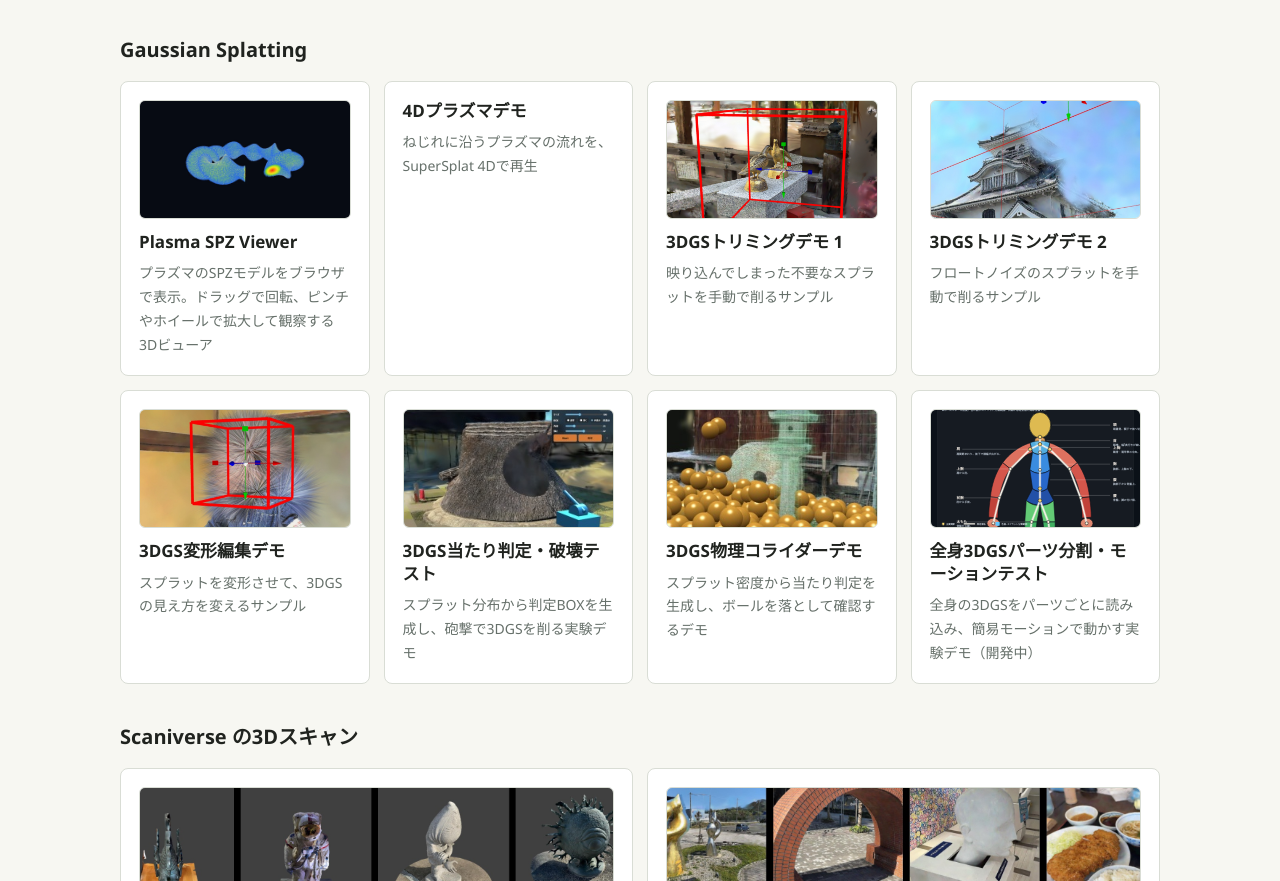
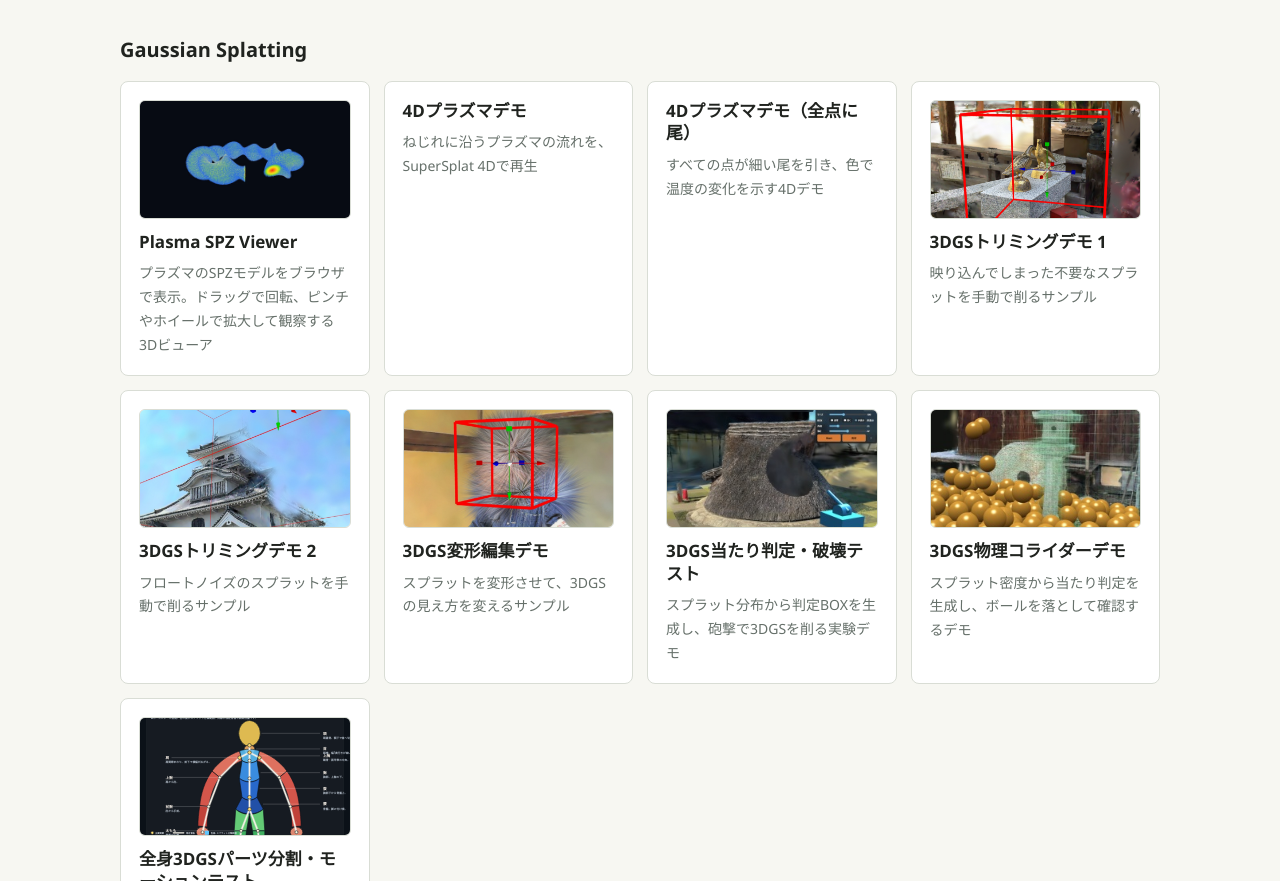
Before and after one commit to ykoba079/test_prj, a plain HTML site: page index.html in a window 1280 px wide. Shown: the part 2381-3262 px from the top of the page. Drawn offline with Linux system fonts and the light colour scheme.

Commit message:
Publish the full-trail 4D plasma demo alongside the original

```diff
--- a/index.html
+++ b/index.html
@@ -446,6 +446,10 @@
                     <strong>4Dプラズマデモ</strong>
                     <span>ねじれに沿うプラズマの流れを、SuperSplat 4Dで再生</span>
                 </a>
+                <a class="item" href="https://supersplat4d.netlify.app/?load=https://ykoba079.github.io/test_prj/plasma-4d/plasma-all-trails.sog4d" target="_blank" rel="noopener noreferrer">
+                    <strong>4Dプラズマデモ（全点に尾）</strong>
+                    <span>すべての点が細い尾を引き、色で温度の変化を示す4Dデモ</span>
+                </a>
                 <a class="item" href="./baby3DGSTrim.html">
                     <img class="item-thumbnail" src="./img/gaussian_edit_temple.jpg" alt="Gaussian Splatting サンプル 1 のプレビュー">
                     <strong>3DGSトリミングデモ 1</strong>
```
Also changed, not shown: 1 other file.
